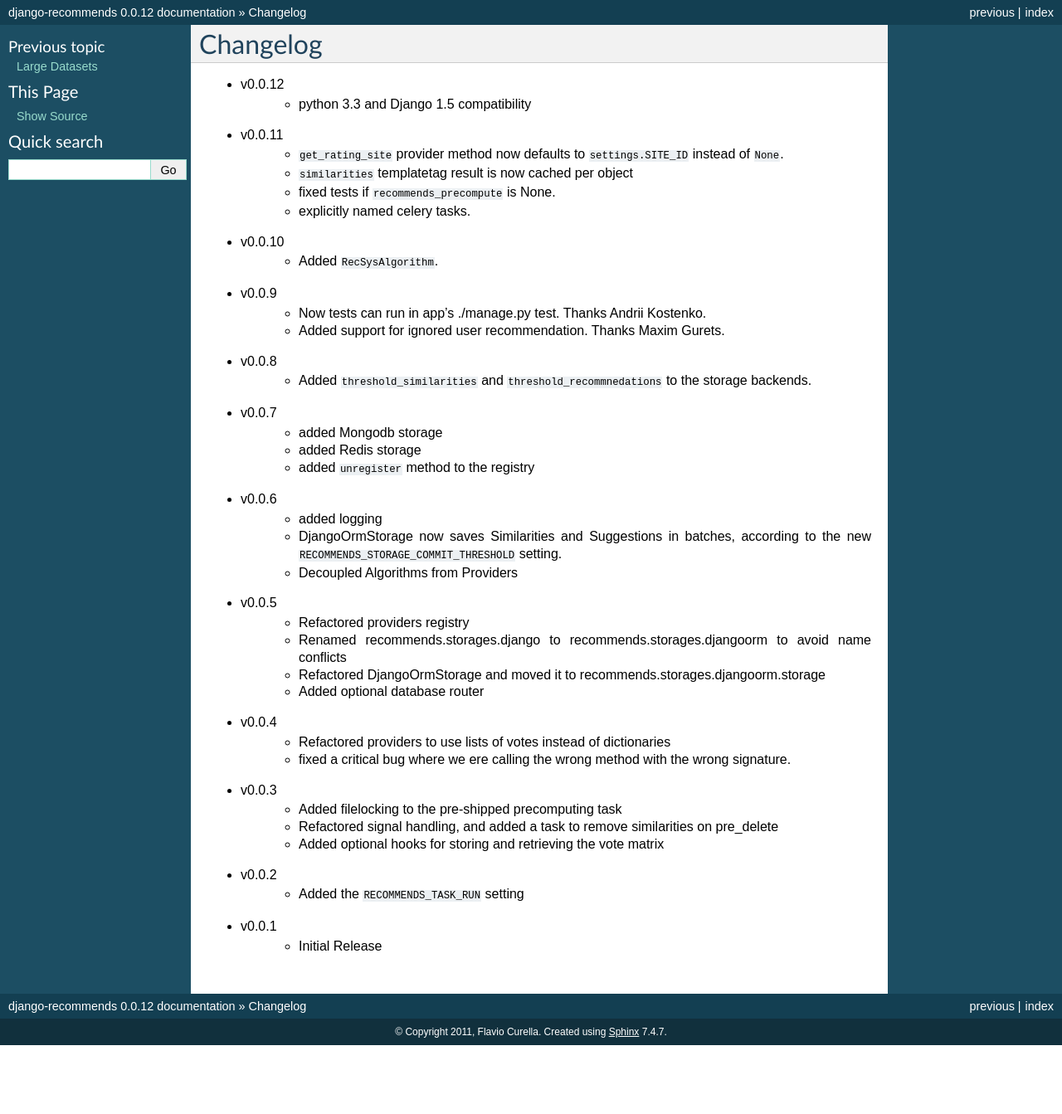
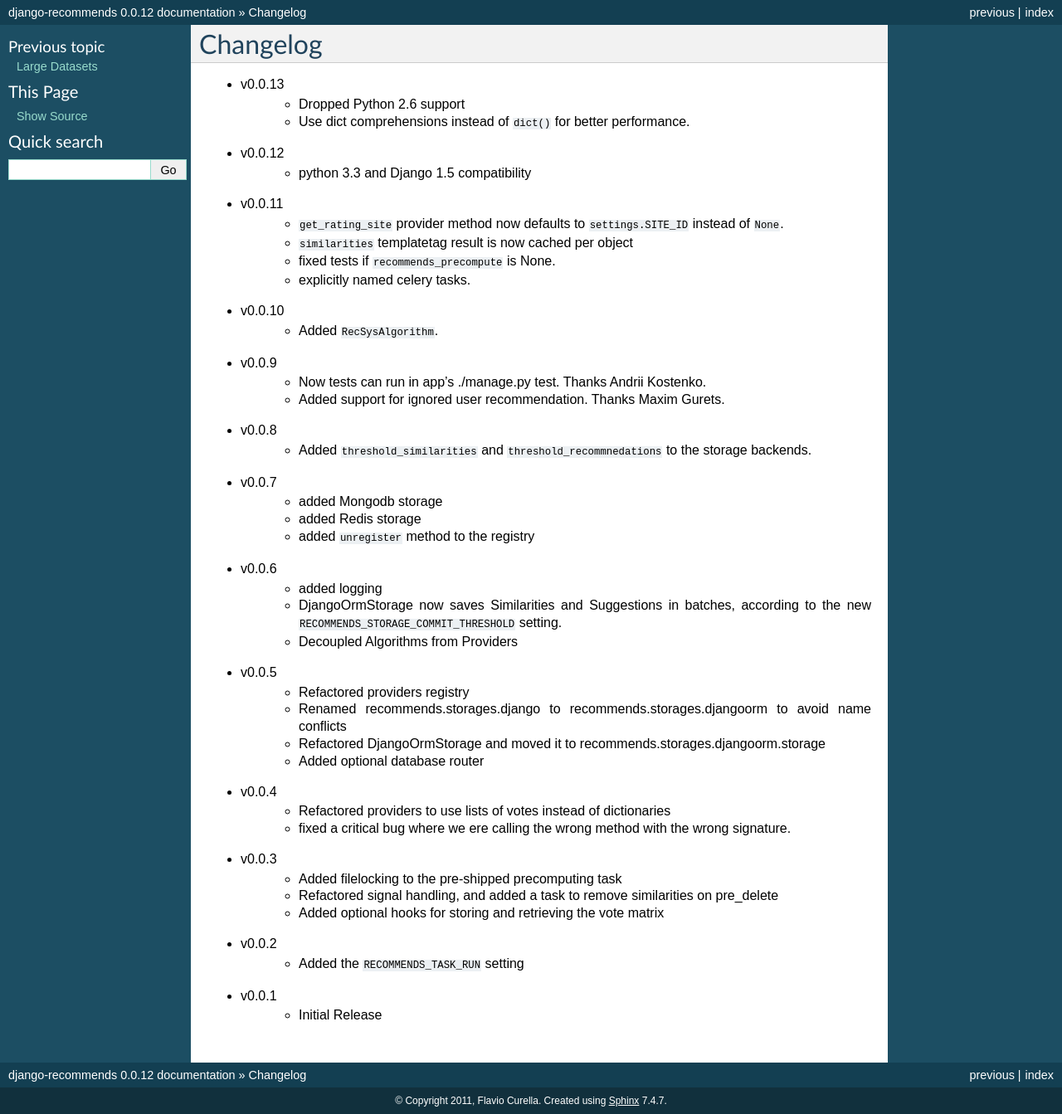
Before and after one commit to fcurella/django-recommends, a Sphinx documentation site: the page built from docs/changelog.rst, in a window 1280 px wide. Shown: the whole page at 83% size. Built offline with Sphinx 7.4.7, drawn with Linux system fonts in a browser that asks for light colours; before the commit the page ends 1260 px from its top, so only the background shows below that.

Commit message:
dropped support for py2.6

```diff
--- a/docs/changelog.rst
+++ b/docs/changelog.rst
@@ -2,6 +2,9 @@
 
 Changelog
 =========
+* v0.0.13
+    * Dropped Python 2.6 support
+    * Use dict comprehensions instead of ``dict()`` for better performance.
 * v0.0.12
     * python 3.3 and Django 1.5 compatibility
 * v0.0.11
--- a/docs/index.rst
+++ b/docs/index.rst
@@ -28,6 +28,7 @@ Contents:
 Requirements
 ============
 
+* Python 2.7, Python 3.3
 * Django>=1.3.1
 * celery>=2.3.3
 * django-celery>=2.3.3
--- a/setup.py
+++ b/setup.py
@@ -28,7 +28,7 @@ setup(
         'Intended Audience :: Information Technology',
         'License :: OSI Approved :: MIT License',
         'Operating System :: OS Independent',
-        'Programming Language :: Python :: 2.6',
+        'Programming Language :: Python :: 2.7',
         'Framework :: Django',
         'Topic :: Scientific/Engineering :: Information Analysis',
     ],
```
